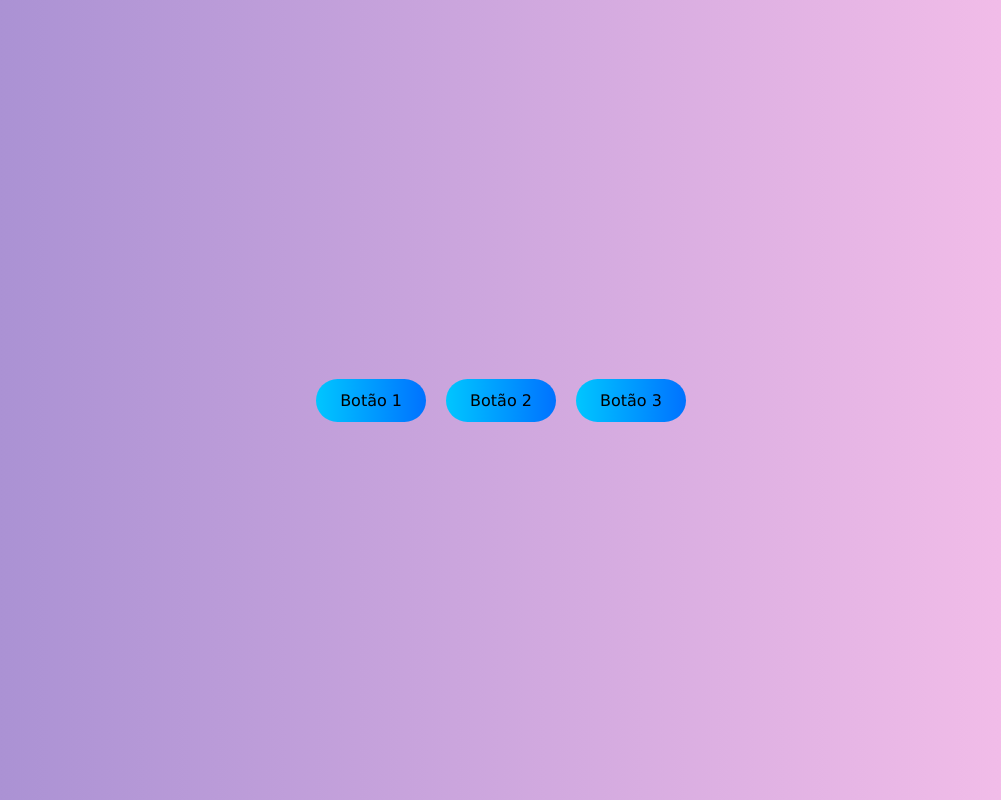
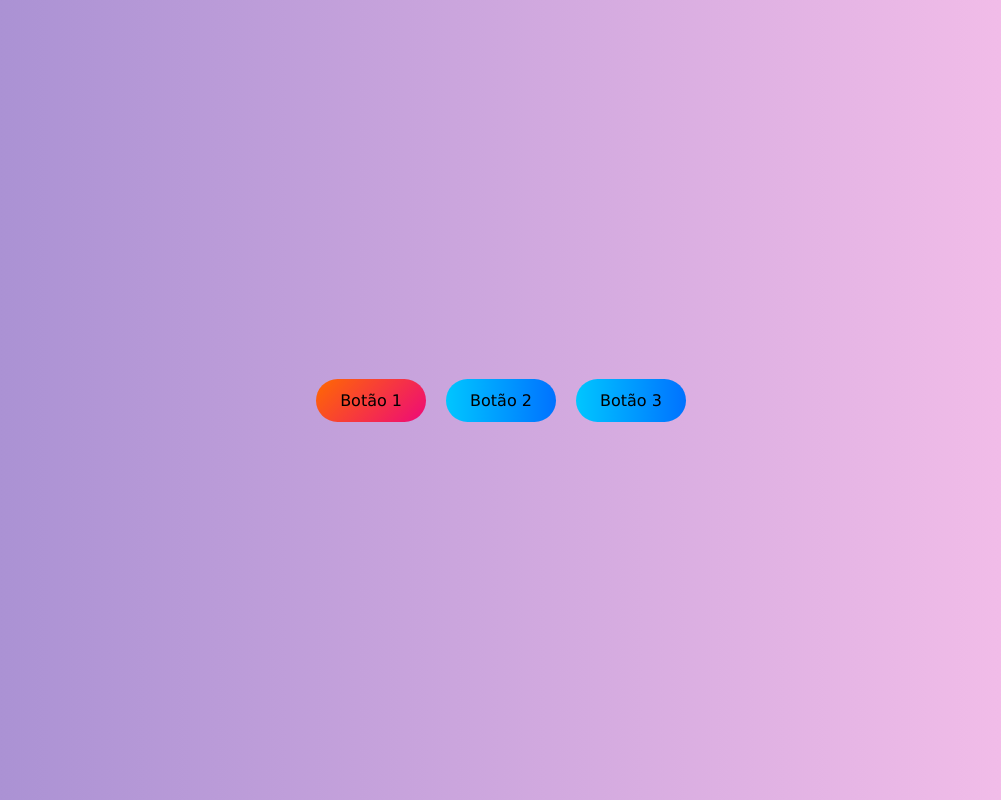
Before and after one commit to vfoscarinim/atv-gradiente, a plain HTML site: page index.html in a window 1280 px wide. In both pictures the pointer is over the button "Botão 1". Shown: the whole page, without its empty margins (139-1140 px from the left). Drawn offline with Linux system fonts and the light colour scheme.

Commit message:
adicionado efeito hover com novo gradiente e ângulo nos botões

```diff
--- a/style.css
+++ b/style.css
@@ -27,3 +27,8 @@ body {
   cursor: pointer;
   transition: background 0.5s ease; /* Transição suave */
 }
+
+/* Efeito hover nos botões */
+.btn:hover {
+  background: linear-gradient(135deg, #ff6a00, #ee0979); /* Novo gradiente com ângulo */
+}
```
